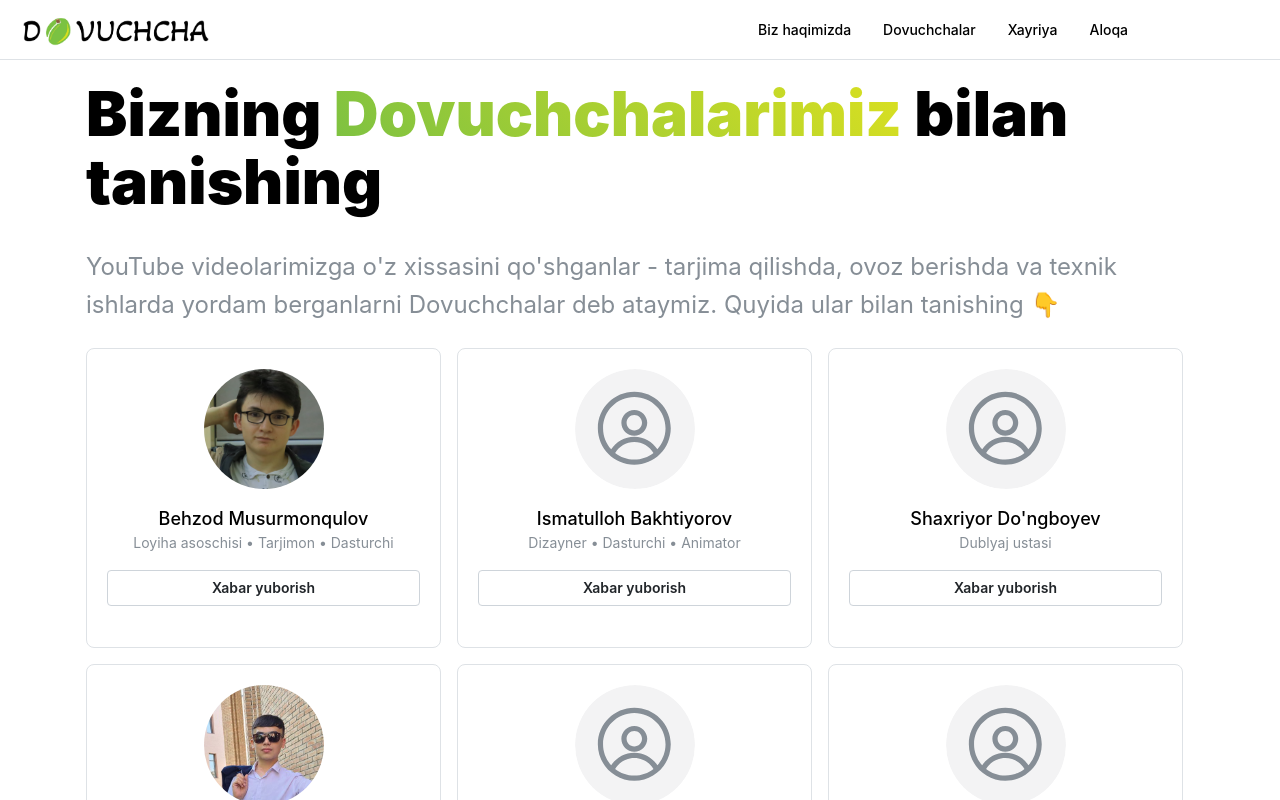
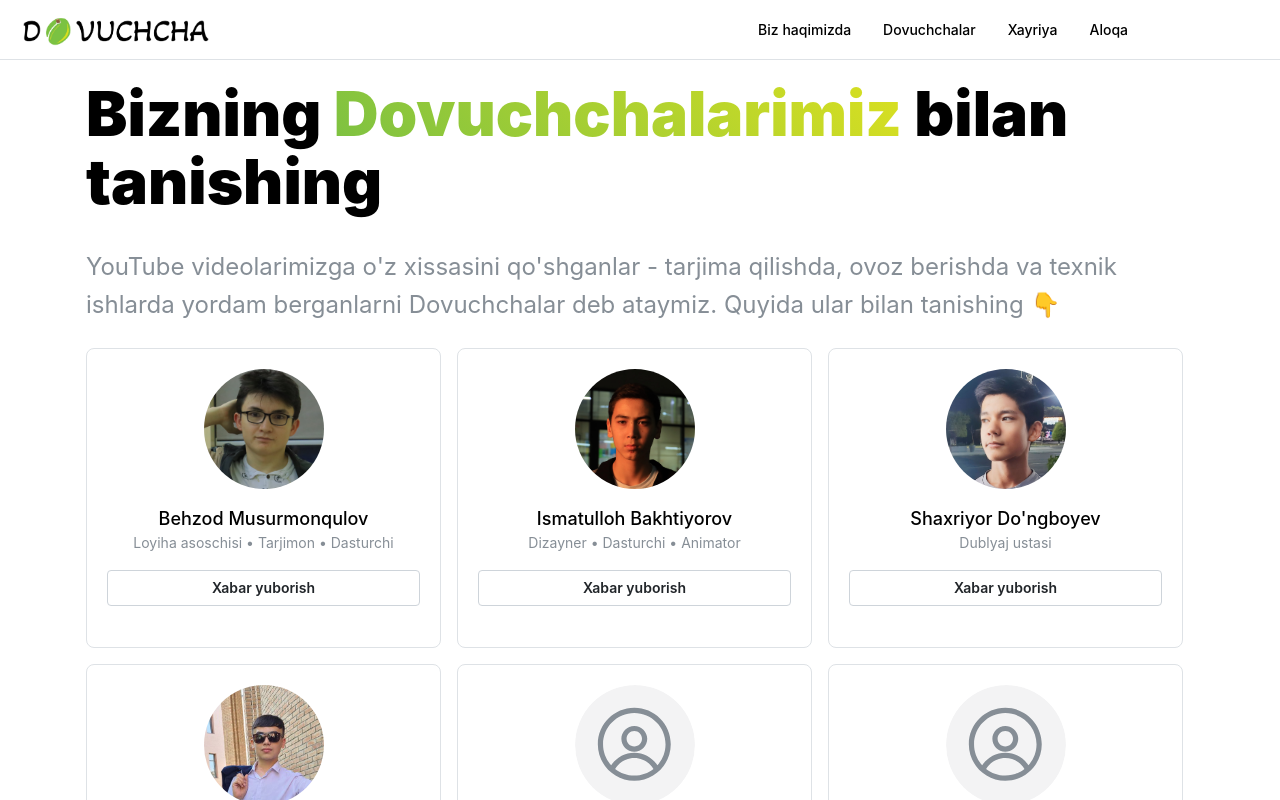
Before and after one commit to behzodkhan/dovuchcha, a React (Vite) app: page /dovuchchalar in a window 1280 px wide. Shown: the top 800 px of the page. Built offline with nearby package versions, Linux system fonts and the light colour scheme.

Commit message:
Fayllar qo'shdim, cardni to'g'irladim

```diff
--- a/src/components/DovuchchaHero/index.jsx
+++ b/src/components/DovuchchaHero/index.jsx
@@ -2,8 +2,8 @@ import { Container, Text, Group } from '@mantine/core';
 import classes from './HeroTitle.module.css';
 import { UserInfoAction } from '../DovuchchaCard';
 import behzod from '../../assets/behzod.png'
-// import ismatulloh from '../../assets/ismatulloh.png'
-// import shaxriyor from '../../assets/shaxriyor.png'
+import ismatulloh from '../../assets/ismatulloh.png'
+import shaxriyor from '../../assets/shaxriyor.png'
 import jahongir from '../../assets/jahongir.png'
 // import doston from '../../assets/doston.png'
 // import maruf from '../../assets/maruf.png'
@@ -28,8 +28,8 @@ export function HeroTitle() {
         <br />
         <Group>
           <UserInfoAction name="Behzod Musurmonqulov" username="https://t.me/behzodmusurmonqulov" img={behzod} title="Loyiha asoschisi • Tarjimon • Dasturchi"/>
-          <UserInfoAction name="Ismatulloh Bakhtiyorov" username="https://t.me/baxt1y0rov"  title="Dizayner • Dasturchi • Animator"/>
-          <UserInfoAction name="Shaxriyor Do'ngboyev" username="https://t.me/+998777074864" title="Dublyaj ustasi" />
+          <UserInfoAction name="Ismatulloh Bakhtiyorov" username="https://t.me/baxt1y0rov"  img={ismatulloh} title="Dizayner • Dasturchi • Animator"/>
+          <UserInfoAction name="Shaxriyor Do'ngboyev" username="https://t.me/+998777074864" img={shaxriyor}title="Dublyaj ustasi" />
           <UserInfoAction name="Jahongir Orziqulov" username="https://t.me/astra_empire" img={jahongir} title="Tarjimon • Adminstrator" />
           <UserInfoAction name="Doston Ergashev" username="https://t.me/Ergashev_pm" title="Dublyaj ustasi" />
           <UserInfoAction name="Ma'rufjon Abdug'aniyev" username="https://t.me/marufjon9711"title="Maslahatchi" />
--- a/src/components/Footer/FooterSocial.module.css
+++ b/src/components/Footer/FooterSocial.module.css
@@ -24,3 +24,9 @@
       margin-top: var(--mantine-spacing-md);
     }
   }
+.actioniconf{
+  transition:0.5s;
+}
+.actioniconf:hover{
+  background: #e5f5d7;
+}
--- a/src/components/Footer/index.jsx
+++ b/src/components/Footer/index.jsx
@@ -9,10 +9,10 @@ export function FooterSocial() {
       <Container className={classes.inner}>
         <img src={logo} alt="logo" width='200px' />
         <Group gap={0} className={classes.links} justify="flex-end" wrap="nowrap">
-          <ActionIcon size="lg" color="gray" variant="subtle">
+          <ActionIcon size="lg" color="gray" variant="subtle" className={classes.actioniconf}>
             <a style={{color: 'gray'}} href="https://t.me/dovucca" target='_blank'><IconBrandTelegram style={{ width: rem(18), height: rem(18) }} stroke={1.5} /></a>
           </ActionIcon>
-          <ActionIcon size="lg" color="gray" variant="subtle">
+          <ActionIcon size="lg" color="gray" variant="subtle" className={classes.actioniconf}>
             <a style={{color: 'gray'}} href='https://youtube.com/@dovuchcha' target='_blank'><IconBrandYoutube  style={{ width: rem(18), height: rem(18) }} stroke={1.5} /></a>
           </ActionIcon>
         </Group>
--- a/src/components/Header/HeaderMenu.module.css
+++ b/src/components/Header/HeaderMenu.module.css
@@ -16,6 +16,8 @@
   color: light-dark(var(--mantine-color-black), var(--mantine-color-white));
   font-weight: 500;
   font-size: var(--mantine-font-size-sm);
+  transition: 0.5s;
+  border-radius: 20px;
 
   @media (max-width: $mantine-breakpoint-sm) {
     height: rem(42px);
@@ -25,6 +27,9 @@
   @mixin hover {
     background-color: light-dark(var(--mantine-color-gray-0), var(--mantine-color-dark-6));
   }
+}
+.link:hover{
+  background-color: #e5f5d7;
 }
 
 .subLink {
```
Also changed, not shown: src/assets/ismatulloh.png (added), src/assets/shaxriyor.png (added).
